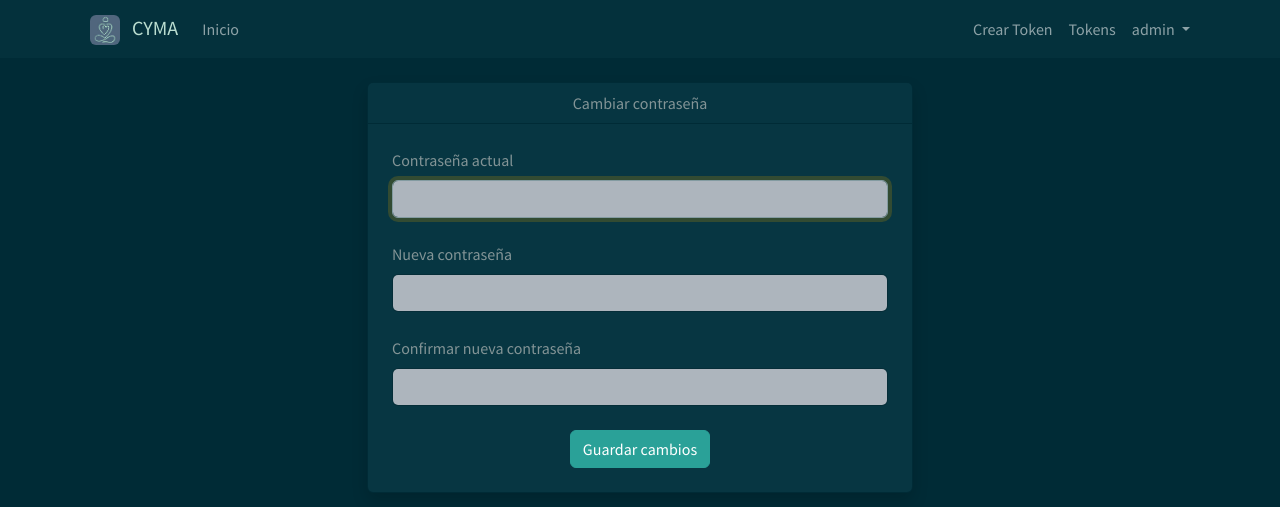
After one commit to samir04m/cyma, a Django app: page /changePassword/ in a window 1280 px wide. The commit adds this page. Shown: the top 507 px of the page. Run offline with Django 5.2, Linux system fonts and the light colour scheme; a user stored in the database is signed in; some libraries are stand-ins or nearby versions.

Commit message:
Vista de cambio de contraseña

```diff
--- a/main/urls.py
+++ b/main/urls.py
@@ -1,6 +1,7 @@
+from django.contrib.auth.decorators import login_required
 from django.urls import path
 from . import views
-from .views import CustomLoginView
+from .views import CustomLoginView, CustomPasswordChangeView
 
 urlpatterns = [
     path('', views.Index, name='Index'),
@@ -18,6 +19,7 @@ urlpatterns = [
     path('register/<str:token>/', views.RegisterView, name='RegisterView'),
     path('login/', CustomLoginView.as_view(), name='Login'),
     path('logout/', views.Logout, name='Logout'),
+    path('changePassword/', login_required(CustomPasswordChangeView.as_view()), name='ChangePassword'),
 
     path('init/', views.Init, name='Init'),
     path('createTestTokens/', views.CreateTestTokens, name='CreateTestTokens'),
--- a/main/views.py
+++ b/main/views.py
@@ -1,6 +1,6 @@
 from django.contrib.auth import authenticate, login, logout
 from django.contrib.auth.decorators import login_required
-from django.contrib.auth.views import LoginView
+from django.contrib.auth.views import LoginView, PasswordChangeView
 from django.shortcuts import render, redirect
 from django.contrib.auth.models import User
 from django.http import HttpResponse
@@ -9,7 +9,7 @@ from django.utils import timezone
 from django.db import transaction
 from django.db.models import Avg
 from django.conf import settings
-from django.urls import reverse
+from django.urls import reverse, reverse_lazy
 from functools import wraps
 import random
 import string
@@ -39,12 +39,27 @@ def HomeView(request):
         return redirect(f"{reverse('main:Questionnaire')}?name={name}")
     return render(request, 'main/home.html', {})
 
+def PrimeView(request):
+    return render(request, 'main/prime_view.html', {})
+
 def Logout(request):
     logout(request)
     return redirect('main:Login')
 
 class CustomLoginView(LoginView):
     template_name = 'auth/login.html'
+
+class CustomPasswordChangeView(PasswordChangeView):
+    template_name = 'auth/changePassword.html'
+    success_url = reverse_lazy('main:Index')
+
+    def form_valid(self, form):
+        messages.success(self.request, 'Contraseña cambiada correctamente.')
+        return super().form_valid(form)
+
+    def form_invalid(self, form):
+        # messages.error(self.request, 'Ocurrió un error al cambiar la contraseña.')
+        return super().form_invalid(form)
 
 def QuestionnaireView(request):
     name = request.GET.get('name', '')
@@ -211,9 +226,6 @@ def MyResultView(request):
 
     return render(request, 'main/questionnaires.html', context)
 
-def PrimeView(request):
-    return render(request, 'main/prime_view.html', {})
-
 def AvgResults(request, query_id, results_count):
     average = QueryTimeLog.objects.filter(query_id=query_id, results_count=results_count).aggregate(
         avg_ms=Avg('milliseconds')
--- /dev/null
+++ b/templates/auth/changePassword.html
@@ -0,0 +1,52 @@
+{% extends 'base/base.html' %}
+{% load widget_tweaks %}
+
+{% block content %}
+<div class="container">
+    <div class="row">
+        <div class="col-md-6 offset-md-3">
+            <div class="card shadow bg-dark">
+                <div class="card-header text-center">
+                    Cambiar contraseña
+                </div>
+                <div class="card-body p-4">
+                    <form method="post" novalidate>
+                        {% csrf_token %}
+
+                        <div class="mb-4">
+                            <label class="form-label">Contraseña actual</label>
+                            {{ form.old_password|add_class:"form-control" }}
+                            {% if form.old_password.errors %}
+                                <div class="text-warning my-2">{{ form.old_password.errors.0 }}</div>
+                            {% endif %}
+                        </div>
+
+                        <div class="mb-4">
+                            <label class="form-label">Nueva contraseña</label>
+                            {{ form.new_password1|add_class:"form-control" }}
+                            {% if form.new_password1.errors %}
+                                <div class="text-warning my-2">{{ form.new_password1.errors.0 }}</div>
+                            {% endif %}
+                        </div>
+
+                        <div class="mb-4">
+                            <label class="form-label">Confirmar nueva contraseña</label>
+                            {{ form.new_password2|add_class:"form-control" }}
+                            {% if form.new_password2.errors %}
+                                <div class="text-warning my-2">{{ form.new_password2.errors.0 }}</div>
+                            {% endif %}
+                        </div>
+
+                        <div class="text-center mt-4">
+                            <button type="submit" class="btn btn-success" id="btnSpinner">Guardar cambios</button>
+                        </div>
+                    </form>
+                </div>
+            </div>
+        </div>
+    </div>
+</div>
+{% endblock %}
+{% block script %}
+    {% include 'base/modules/btnSpinner.html' %}
+{% endblock %}
--- a/templates/auth/login.html
+++ b/templates/auth/login.html
@@ -4,7 +4,7 @@
     <div class="container">
         <div class="row justify-content-center">
             <div class="col-md-4">
-                <div class="card shadow rounded-4">
+                <div class="card shadow bg-dark rounded-4">
                     <div class="card-body p-4">
                         <h4 class="card-title text-center">Inicio de sesión</h4>
 
--- a/templates/auth/register.html
+++ b/templates/auth/register.html
@@ -5,7 +5,7 @@
     <div class="container">
         <div class="row">
             <div class="offset-md-3 col-md-6 offset-lg-4 col-lg-4 animate__animated animate__fadeIn">
-                <div class="card shadow">
+                <div class="card bg-dark shadow">
                     <div class="card-body">
                         {% if token.active %}
                             <h4 class="card-title text-center">Crear cuenta</h4>
@@ -16,7 +16,7 @@
                                     <input type="text" name="first_name" class="form-control" id="first_name" placeholder="Ingresa tu nombre" autocomplete="off" required>
                                 </div>
                                 <div class="mb-3">
-                                    <label for="username" class="form-label">Número de Teléfono</label>
+                                    <label for="username" class="form-label">Número de Teléfono (Usado para iniciar sesión)</label>
                                     <input type="number" name="username" class="form-control" id="username" placeholder="Ingresa tu celular" autocomplete="off" required>
                                     <div id="usernameError" class="text-danger mt-1"></div>
                                 </div>
--- a/templates/base/navbar.html
+++ b/templates/base/navbar.html
@@ -25,14 +25,20 @@
                 {% if user.is_authenticated %}
                     {% if user.is_staff %}
                         <li class="nav-item">
-                            <a class="nav-link" href="{% url 'main:CreateRegistrationToken' %}"> <i class="fa-light fa-square-dashed-circle-plus"></i> Crear Token</a>
+                            <a class="nav-link" href="{% url 'main:CreateRegistrationToken' %}">
+                                <i class="fa-light fa-square-dashed-circle-plus"></i> Crear Token
+                            </a>
                         </li>
                         <li class="nav-item">
-                            <a class="nav-link" href="{% url 'main:TokensView' %}"><i class="fa-light fa-square-list"></i> Tokens</a>
+                            <a class="nav-link" href="{% url 'main:TokensView' %}">
+                                <i class="fa-light fa-square-list"></i> Tokens
+                            </a>
                         </li>
                     {% else %}
                         <li class="nav-item">
-                            <a class="nav-link" href="{% url 'main:MyResultView' %}"><i class="fa-light fa-square-list"></i> Mi Resultado</a>
+                            <a class="nav-link" href="{% url 'main:MyResultView' %}">
+                                <i class="fa-light fa-square-list"></i> Mi Resultado
+                            </a>
                         </li>
                     {% endif %}
 
@@ -46,12 +52,24 @@
                             {% endif %}
                         </a>
                         <ul class="dropdown-menu">
+                            {% if user.is_superuser %}
+                                <li>
+                                    <a class="dropdown-item" href="{% url 'admin:index' %}" target="_blank">
+                                        <i class="fa-light fa-screwdriver-wrench"></i> Admin
+                                    </a>
+                                </li>
+                                <li><hr class="dropdown-divider"></li>
+                            {% endif %}
                             <li>
-                                <a class="dropdown-item" href="{% url 'admin:index' %}" target="_blank"><i class="fa-light fa-screwdriver-wrench"></i> Admin</a>
+                                <a class="dropdown-item" href="{% url 'main:ChangePassword' %}">
+                                    <i class="fa-light fa-key"></i> Cambiar contraseña
+                                </a>
                             </li>
                             <li><hr class="dropdown-divider"></li>
                             <li>
-                                <a class="dropdown-item" href="{% url 'main:Logout' %}"><i class="fa-light fa-right-from-bracket"></i> Cerrar Sesión</a>
+                                <a class="dropdown-item" href="{% url 'main:Logout' %}">
+                                    <i class="fa-light fa-right-from-bracket"></i> Cerrar Sesión
+                                </a>
                             </li>
                         </ul>
                     </li>
```
Also changed, not shown: cyma/settings.py (+4 -3 lines).
